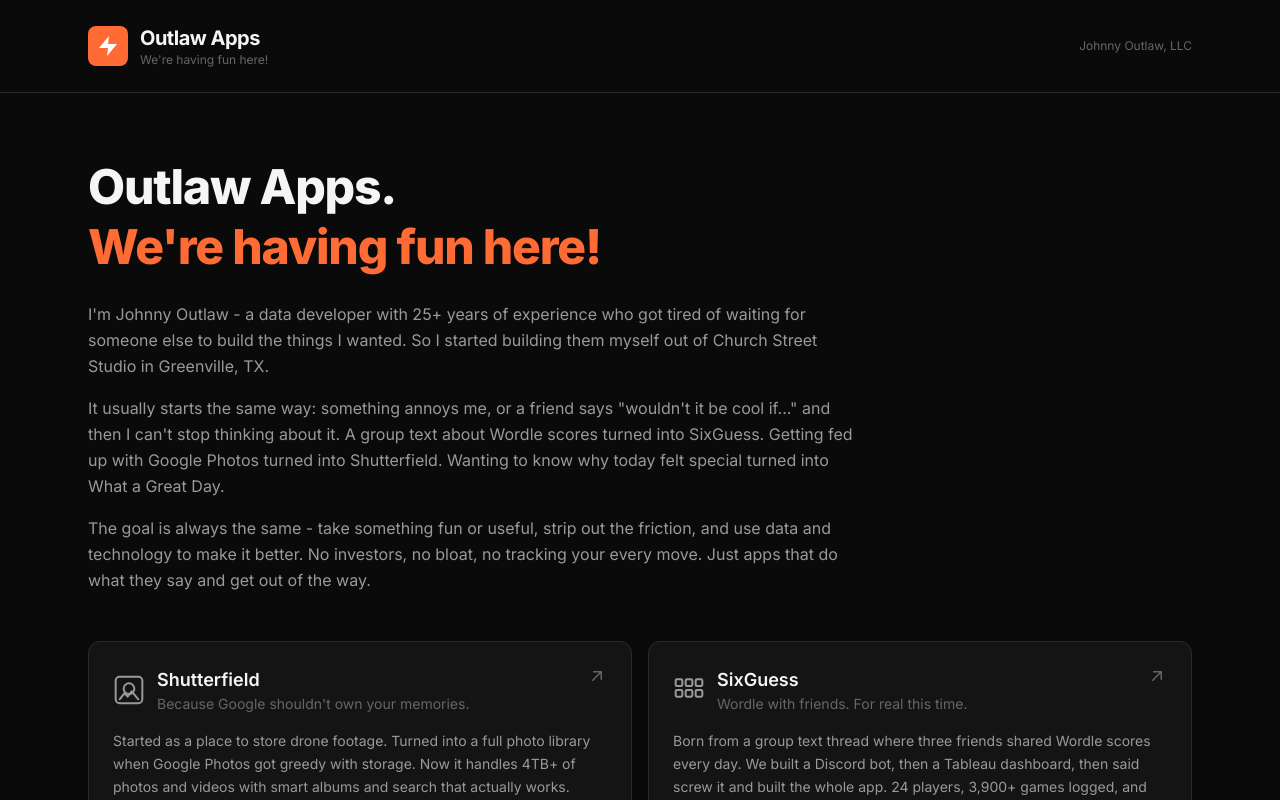
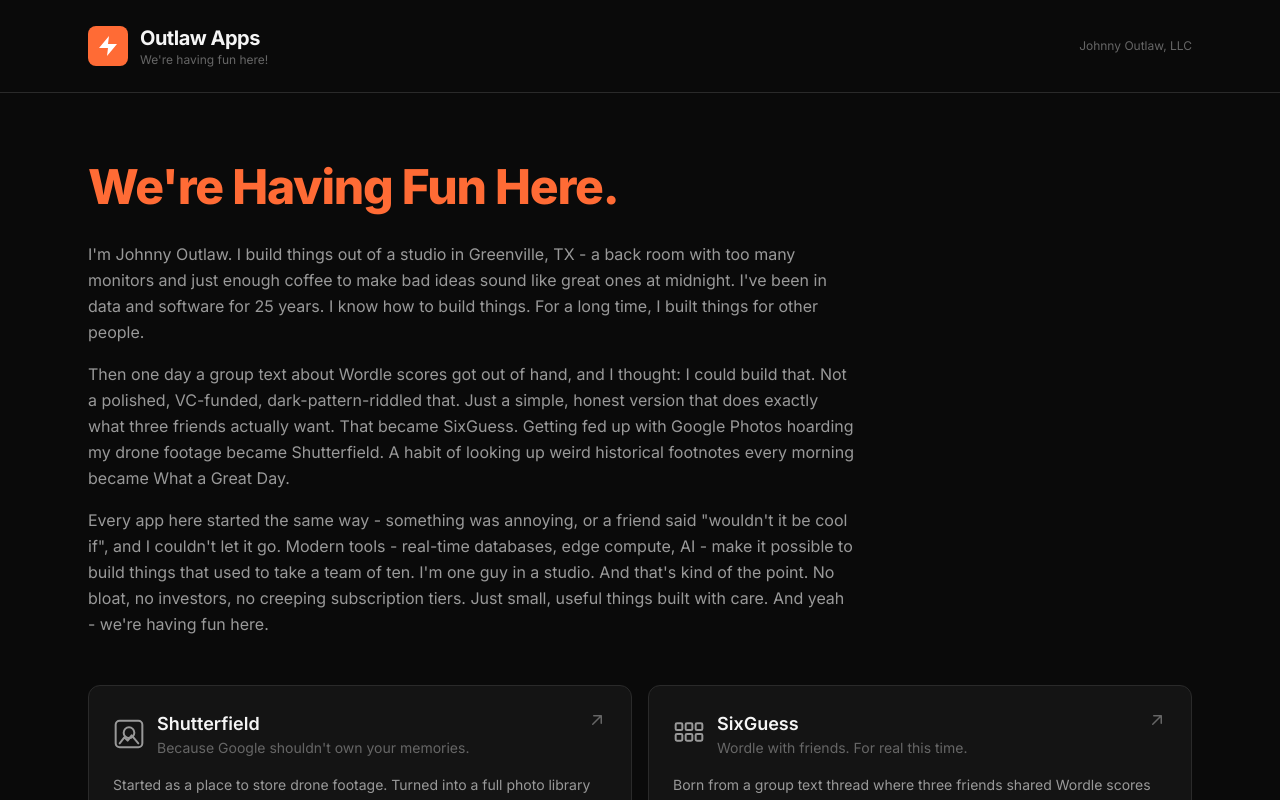
Before and after one commit to johnnyoutlawllc/deadwax-iota, a Next.js app: page / in a window 1280 px wide. Shown: the top 800 px of the page. Built offline with nearby package versions, Linux system fonts and the light colour scheme.

Commit message:
Rewrite homepage copy - more human, storytelling voice

```diff
--- a/src/app/page.tsx
+++ b/src/app/page.tsx
@@ -91,8 +91,7 @@
       {/* Hero */}
       <section className="max-w-6xl mx-auto px-6 pt-16 pb-6">
         <h2 className="text-4xl sm:text-5xl font-extrabold tracking-tight text-text-primary leading-tight">
-          Outlaw Apps.<br />
-          <span className="text-accent">We&apos;re having fun here!</span>
+          <span className="text-accent">We&apos;re Having Fun Here.</span>
         </h2>
       </section>
 
@@ -100,20 +99,25 @@
       <section className="max-w-6xl mx-auto px-6 pb-12">
         <div className="max-w-3xl space-y-4 text-text-secondary text-base leading-relaxed">
           <p>
-            I&apos;m Johnny Outlaw - a data developer with 25+ years of experience who got tired of
-            waiting for someone else to build the things I wanted. So I started building them myself
-            out of Church Street Studio in Greenville, TX.
+            I&apos;m Johnny Outlaw. I build things out of a studio in Greenville, TX - a back room
+            with too many monitors and just enough coffee to make bad ideas sound like great ones at
+            midnight. I&apos;ve been in data and software for 25 years. I know how to build things.
+            For a long time, I built things for other people.
           </p>
           <p>
-            It usually starts the same way: something annoys me, or a friend says &quot;wouldn&apos;t it be
-            cool if...&quot; and then I can&apos;t stop thinking about it. A group text about Wordle scores
-            turned into SixGuess. Getting fed up with Google Photos turned into Shutterfield. Wanting
-            to know why today felt special turned into What a Great Day.
+            Then one day a group text about Wordle scores got out of hand, and I thought: I could
+            build that. Not a polished, VC-funded, dark-pattern-riddled that. Just a simple, honest
+            version that does exactly what three friends actually want. That became SixGuess.
+            Getting fed up with Google Photos hoarding my drone footage became Shutterfield.
+            A habit of looking up weird historical footnotes every morning became What a Great Day.
           </p>
           <p>
-            The goal is always the same - take something fun or useful, strip out the friction, and
-            use data and technology to make it better. No investors, no bloat, no tracking your every
-            move. Just apps that do what they say and get out of the way.
+            Every app here started the same way - something was annoying, or a friend said
+            &quot;wouldn&apos;t it be cool if&quot;, and I couldn&apos;t let it go. Modern tools
+            - real-time databases, edge compute, AI - make it possible to build things that used
+            to take a team of ten. I&apos;m one guy in a studio. And that&apos;s kind of the point.
+            No bloat, no investors, no creeping subscription tiers. Just small, useful things built
+            with care. And yeah - we&apos;re having fun here.
           </p>
         </div>
       </section>
```
